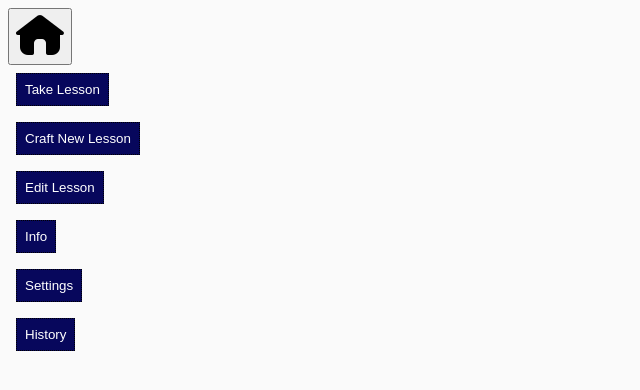
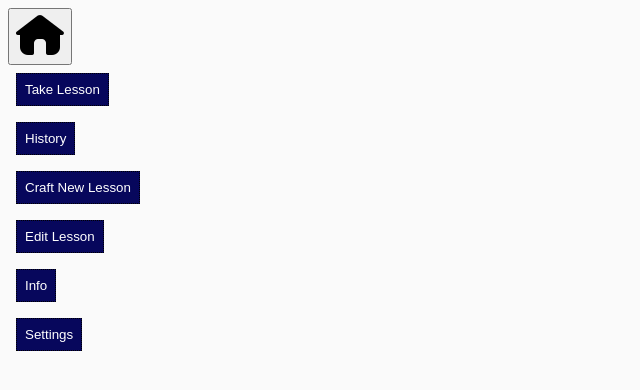
Before and after one commit to aiman-al-masoud/psittacus, a React app: page / in a window 1280 px wide. Shown: the top 390 px of the page, without its empty margins (0-640 px from the left). Built offline with nearby package versions, Linux system fonts and the light colour scheme.

Commit message:
history button below take lesson

```diff
--- a/app/src/view/App.jsx
+++ b/app/src/view/App.jsx
@@ -27,6 +27,8 @@ export default class App extends Component {
         this.menu = (<div>
             <button onClick={() => { this.onMenuChoose(Pages.TAKE_LESSON) }}  className="normal_button">{L.take_lesson}</button>
             <br />
+            <button onClick={() => { this.onMenuChoose(Pages.HISTORY) }} className="normal_button" >{ L.history }</button>
+            <br />
             <button onClick={() => { this.onMenuChoose(Pages.CRAFT_NEW_LESSON) }} className="normal_button" >{L.craft_new_lesson}</button>
             <br />
             <button onClick={() => { this.onMenuChoose(Pages.EDIT_LESSON) }} className="normal_button" >{L.edit_lesson}</button>
@@ -34,8 +36,6 @@ export default class App extends Component {
             <button onClick={() => { this.onMenuChoose(Pages.INFO) }} className="normal_button" >{L.info}</button>
             <br />
             <button onClick={() => { this.onMenuChoose(Pages.SETTINGS) }} className="normal_button" >{L.settings}</button>
-            <br />
-            <button onClick={() => { this.onMenuChoose(Pages.HISTORY) }} className="normal_button" >{ L.history }</button>
 
         </div>)
 
```
Also changed, not shown: 1 other file (tests, documents, lock files or other folders).
